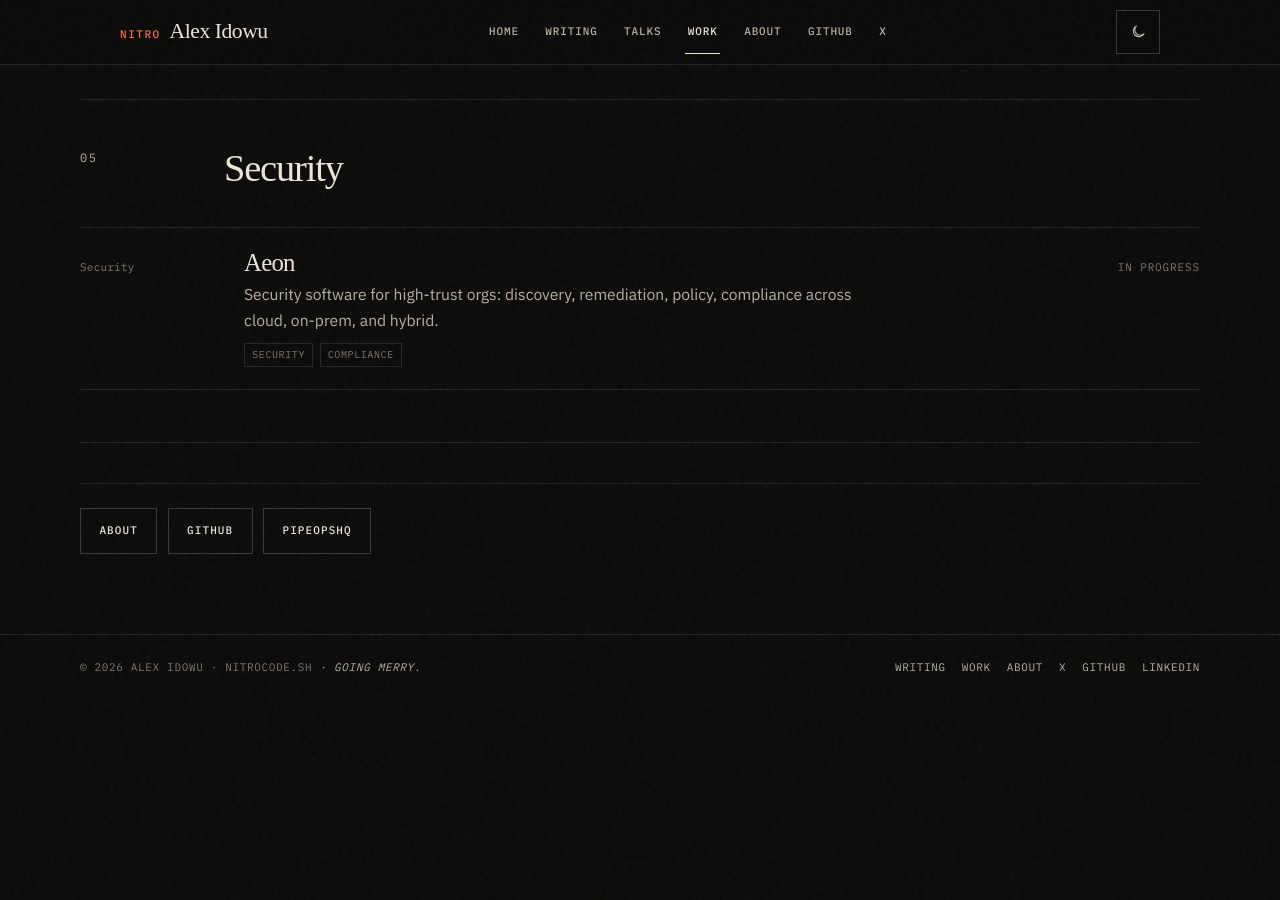
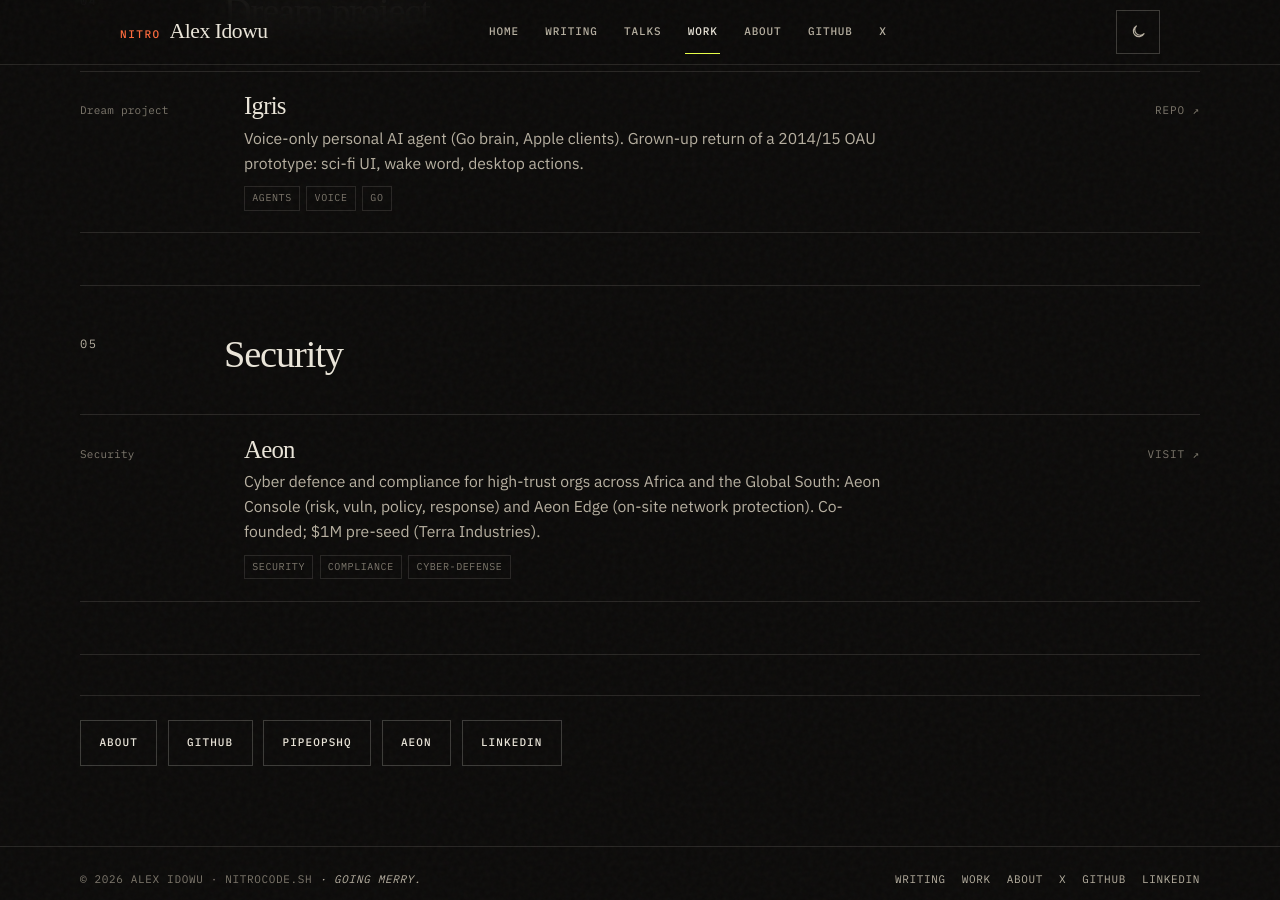
Before and after one commit to 9trocode/9trocode.github.io, a Jekyll site: the page built from work.md, in a window 1280 px wide and 900 px high, scrolled down 4010 px. Built offline with Jekyll 4.4.1, drawn with Linux system fonts in a browser that asks for light colours; some web fonts are replaced; before the commit the page ends 4723 px from its top, so only the background shows below that; some of the changed text lies outside the part shown.

Commit message:
Add Aeon Cyber Defense Co-founder & CTO experience.
Mirror the new LinkedIn role on Work and About: Aeon Console/Edge, 2026–present, with product link, while keeping PipeOps as the primary platform role.

```diff
--- a/_config.yml
+++ b/_config.yml
@@ -1,9 +1,9 @@
 asset_version: "20260929-theme-toggle"
 title: Alex Idowu
 description: >-
-  Co-founder & CTO at PipeOps. Platform engineering, multi-tenant Kubernetes
-  isolation, agent sandboxes, cloud-native security, and production field notes
-  from Lagos. Building Aeon.
+  Co-founder & CTO at PipeOps and Aeon Cyber Defense. Platform engineering,
+  multi-tenant Kubernetes isolation, agent sandboxes, cyber defence, and
+  production field notes from Lagos.
 plugins:
   - jekyll-feed
   - jekyll-seo-tag
--- a/_data/work.yml
+++ b/_data/work.yml
@@ -16,6 +16,19 @@
 # --- Senior / lead roles (not early-career) ---
 # Timeline refined from public aggregators (RocketReach/F6S snippets) + user confirm.
 # LinkedIn guest view remains login-walled for full JD bullets.
+# Aeon title/dates: TechCabal + Lucidity (Co-founder & CTO; founded Feb 2026) + LinkedIn top experience.
+
+- name: Aeon Cyber Defense
+  kind: Roles
+  home: false
+  role: Co-founder & CTO
+  period: 2026 - present
+  url: https://aeon.pipeops.io/
+  link_label: Visit
+  summary: >-
+    Co-founder & CTO of Aeon: cyber defence and compliance for high-trust orgs
+    (Aeon Console + Aeon Edge). Built from PipeOps; $1M pre-seed led by Terra Industries.
+  tags: [co-founder, security, cyber-defense]
 
 - name: PipeOps
   kind: Roles
@@ -145,13 +158,14 @@
 
 - name: Aeon
   kind: Security
-  home: false
-  url: ""
-  link_label: In progress
+  home: true
+  url: https://aeon.pipeops.io/
+  link_label: Visit
   summary: >-
-    Security software for high-trust orgs: discovery, remediation, policy,
-    compliance across cloud, on-prem, and hybrid.
-  tags: [security, compliance]
+    Cyber defence and compliance for high-trust orgs across Africa and the Global
+    South: Aeon Console (risk, vuln, policy, response) and Aeon Edge (on-site network
+    protection). Co-founded; $1M pre-seed (Terra Industries).
+  tags: [security, compliance, cyber-defense]
 
 - name: OpenFing
   kind: Open source
--- a/work.md
+++ b/work.md
@@ -59,4 +59,6 @@
   <a class="btn btn--ghost" href="{{ '/about/' | relative_url }}">About</a>
   <a class="btn btn--ghost" href="https://github.com/9trocode" target="_blank" rel="noopener">GitHub</a>
   <a class="btn btn--ghost" href="https://github.com/PipeOpsHQ" target="_blank" rel="noopener">PipeOpsHQ</a>
+  <a class="btn btn--ghost" href="https://aeon.pipeops.io/" target="_blank" rel="noopener">Aeon</a>
+  <a class="btn btn--ghost" href="https://www.linkedin.com/in/nitrocode/" target="_blank" rel="noopener">LinkedIn</a>
 </p>
```
Also changed, not shown: about.md (+8 -7 lines), index.md (+1 -1 lines).
